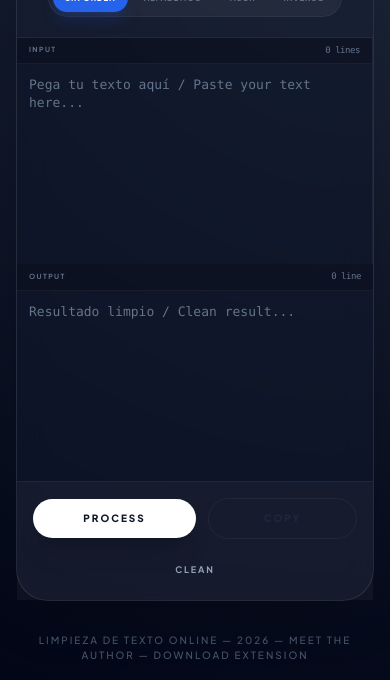
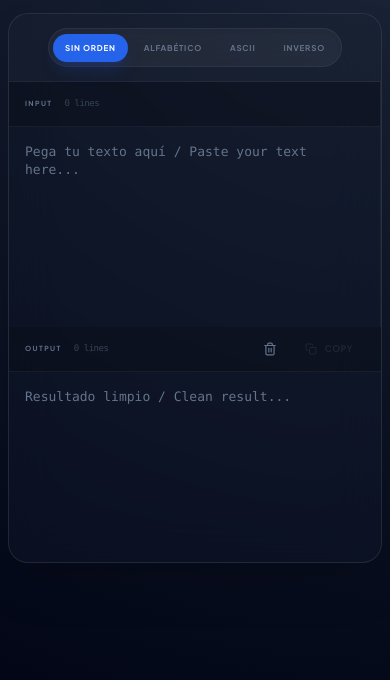
Before and after one commit to EstickSB/Tex-FixClean, an Astro site: page / in a window 390 px wide. Shown: the part 164-844 px from the top of the page. Built offline with nearby package versions, Linux system fonts and the light colour scheme; Astro itself is replaced by a stand-in of ours.

Commit message:
feat: update responsive

```diff
--- a/src/components/App.jsx
+++ b/src/components/App.jsx
@@ -3,7 +3,6 @@ import Header from './Header';
 import SortOptions from './SortOptions';
 import TextInput from './TextInput';
 import TextOutput from './TextOutput';
-import Footer from './Footer';
 import { SortType } from '../types/enums';
 
 const App = () => {
@@ -58,11 +57,10 @@ const App = () => {
     setOutputText(resultLines.join('\n'));
   }, [inputText, sortType]);
 
+  // Real-time processing
   useEffect(() => {
-    if (inputText.trim()) {
-      processText();
-    }
-  }, [sortType]);
+    processText();
+  }, [inputText, sortType, processText]);
 
   const handleReset = () => {
     setInputText('');
@@ -83,67 +81,39 @@ const App = () => {
   };
 
   return (
-    <div className="w-full flex flex-col items-center justify-center min-h-screen p-4 md:p-6 lg:p-10 overflow-y-auto no-scrollbar">
+    <div className="w-full flex flex-col items-center justify-center min-h-[100dvh] p-2 md:p-6 overflow-x-hidden">
       <Header />
 
-      <div className="w-full max-w-5xl glass rounded-[32px] md:rounded-[40px] shadow-2xl flex flex-col min-h-[500px] md:h-[520px] border border-white/10 relative transition-all duration-300">
+      <main className="w-full max-w-5xl glass rounded-[20px] md:rounded-[32px] shadow-2xl flex flex-col min-h-[450px] md:h-[580px] border border-white/10 relative transition-all duration-300 overflow-hidden">
 
-        <div className="flex flex-col items-center bg-white/[0.02] border-b border-white/5 py-5 px-4 gap-4">
-          <p className="hidden md:block text-[9px] text-slate-400 font-bold uppercase tracking-[0.4em] opacity-70 text-center">
-            Limpieza de texto: elimina espacios y líneas duplicadas para un contenido limpio y organizado.
+        <div className="flex flex-col items-center bg-white/[0.02] border-b border-white/5 py-3 px-4 gap-2">
+          <p className="hidden md:block text-[8px] text-slate-400 font-bold uppercase tracking-[0.4em] opacity-60 text-center">
+            Limpieza de texto: elimina espacios y líneas duplicadas.
           </p>
-          <SortOptions selected={sortType} onSelect={setSortType} />
+          <div className="w-full flex justify-center py-0.5">
+            <SortOptions selected={sortType} onSelect={setSortType} />
+          </div>
         </div>
 
         <div className="flex-1 flex flex-col md:flex-row min-h-0 overflow-hidden">
-          <div className="flex-1 min-h-[200px] md:min-h-0">
+          <div className="flex-1 min-h-[220px] md:min-h-0">
             <TextInput
               value={inputText}
               onChange={handleInputChange}
               lineCount={inputLineCount}
             />
           </div>
-          <div className="flex-1 min-h-[200px] md:min-h-0">
+          <div className="flex-1 min-h-[220px] md:min-h-0">
             <TextOutput
               value={outputText}
               lineCount={outputLineCount}
+              onCopy={handleCopy}
+              onReset={handleReset}
+              isCopied={isCopied}
             />
           </div>
         </div>
-
-        <div className="bg-white/[0.04] border-t border-white/5 p-4 md:px-6 flex flex-col sm:flex-row items-center justify-between gap-4">
-          <button
-            onClick={handleReset}
-            className="order-3 sm:order-1 text-[9px] font-bold tracking-[0.2em] uppercase text-slate-400 hover:text-red-400 transition-colors px-4 py-2"
-          >
-            Clean
-          </button>
-
-          <div className="order-2 flex flex-row items-center justify-center gap-3 w-full sm:w-auto">
-            <button
-              onClick={processText}
-              className="flex-1 sm:flex-none px-8 md:px-12 py-3 bg-white text-slate-900 text-[10px] font-extrabold tracking-[0.2em] uppercase rounded-full hover:bg-blue-500 hover:text-white transition-all duration-300 shadow-xl active:scale-95"
-            >
-              Process
-            </button>
-            <button
-              onClick={handleCopy}
-              disabled={!outputText}
-              className={`flex-1 sm:flex-none px-6 md:px-10 py-3 rounded-full text-[10px] font-extrabold tracking-[0.2em] uppercase transition-all duration-300 border ${
-                !outputText
-                  ? 'border-white/5 text-slate-800 cursor-not-allowed'
-                  : isCopied
-                    ? 'border-emerald-500/50 text-emerald-400 bg-emerald-500/10'
-                    : 'border-white/10 text-slate-300 hover:bg-white/10 hover:border-white/20 active:scale-95'
-              }`}
-            >
-              {isCopied ? '¡Copied!' : 'Copy'}
-            </button>
-          </div>
-        </div>
-      </div>
-
-      <Footer />
+      </main>
     </div>
   );
 };
--- a/src/components/Footer.jsx
+++ /dev/null
@@ -1,9 +0,0 @@
-const Footer = () => {
-  return (
-    <footer className="mt-8 text-[10px] text-slate-600 uppercase tracking-[0.2em] font-medium text-center">
-      Limpieza de Texto Online — 2026 — <a className="cursor-pointer" href="https://github.com/EstickSB">Meet the author </a><a href="">— Download extension</a>
-    </footer>
-  );
-};
-
-export default Footer;
--- a/src/components/Header.jsx
+++ b/src/components/Header.jsx
@@ -1,9 +1,10 @@
 const Header = () => {
   return (
-    <div className="flex flex-col items-center mb-6 text-center">
-      <h1 className="text-4xl font-extrabold tracking-tighter text-white">
-       Limpieza de Texto<span className="text-blue-500"> Online</span>
+    <div className="flex flex-col items-center mb-4 md:mb-8 text-center">
+      <h1 className="text-2xl md:text-5xl font-black tracking-tighter text-white drop-shadow-2xl">
+        Tex<span className="text-blue-500">Fix</span>Clean
       </h1>
+      <div className="h-1 w-12 bg-blue-500 rounded-full mt-2 md:mt-4 opacity-50"></div>
     </div>
   );
 };
--- a/src/components/TextInput.jsx
+++ b/src/components/TextInput.jsx
@@ -2,14 +2,15 @@ const TextInput = ({ value, onChange, lineCount }) => {
   return (
     <div className="flex flex-col h-full border-r border-white/5">
 
-      {/* Header más compacto en móvil */}
-      <div className="flex justify-between items-center px-3 md:px-6 py-1.5 md:py-2 border-b border-white/5 bg-black/20">
-        <span className="text-[7px] md:text-[9px] uppercase tracking-[0.2em] text-slate-500 font-bold">
-          Input
-        </span>
-        <span className="text-[9px] md:text-[10px] text-slate-500 font-mono tracking-tighter">
-          {lineCount} lines
-        </span>
+      <div className="h-[45px] md:h-[52px] flex justify-between items-center px-4 md:px-6 border-b border-white/5 bg-black/20">
+        <div className="flex items-center gap-3">
+          <span className="text-[7px] md:text-[9px] uppercase tracking-[0.2em] text-slate-500 font-bold">
+            Input
+          </span>
+          <span className="text-[9px] md:text-[10px] text-slate-500/50 font-mono tracking-tighter">
+            {lineCount} lines
+          </span>
+        </div>
       </div>
 
       <textarea
@@ -28,11 +29,11 @@ const TextInput = ({ value, onChange, lineCount }) => {
           placeholder:text-slate-500
           no-scrollbar
 
-          p-3
+          p-4
           text-[13px]
           leading-snug
 
-          md:p-6
+          md:p-8
           md:text-sm
           md:leading-relaxed
         "
--- a/src/components/TextOutput.jsx
+++ b/src/components/TextOutput.jsx
@@ -1,14 +1,55 @@
-const TextOutput = ({ value, lineCount }) => {
+const TextOutput = ({ value, lineCount, onCopy, onReset, isCopied }) => {
   return (
     <div className="flex flex-col h-full bg-white/[0.005]">
 
-      <div className="flex justify-between items-center px-3 md:px-6 py-1.5 md:py-2 border-b border-white/5 bg-black/20">
-        <span className="text-[7px] md:text-[9px] uppercase tracking-[0.2em] text-slate-500 font-bold">
-          Output
-        </span>
-        <span className="text-[9px] md:text-[10px] text-slate-500 font-mono tracking-tighter">
-          {lineCount} line
-        </span>
+      <div className="h-[45px] md:h-[52px] flex justify-between items-center px-4 md:px-6 border-b border-white/5 bg-black/20">
+        <div className="flex items-center gap-3">
+          <span className="text-[7px] md:text-[9px] uppercase tracking-[0.2em] text-slate-500 font-bold">
+            Output
+          </span>
+          <span className="text-[9px] md:text-[10px] text-slate-500/50 font-mono tracking-tighter">
+            {lineCount} lines
+          </span>
+        </div>
+
+        <div className="flex items-center gap-2">
+          <button
+            onClick={onReset}
+            title="Limpiar todo"
+            className="p-2 text-slate-500 hover:text-red-400 hover:bg-red-400/10 rounded-lg transition-all duration-200"
+          >
+            <svg width="14" height="14" viewBox="0 0 24 24" fill="none" stroke="currentColor" strokeWidth="2" strokeLinecap="round" strokeLinejoin="round">
+              <polyline points="3 6 5 6 21 6"></polyline>
+              <path d="M19 6v14a2 2 0 0 1-2 2H7a2 2 0 0 1-2-2V6m3 0V4a2 2 0 0 1 2-2h4a2 2 0 0 1 2 2v2"></path>
+              <line x1="10" y1="11" x2="10" y2="17"></line>
+              <line x1="14" y1="11" x2="14" y2="17"></line>
+            </svg>
+          </button>
+
+          <button
+            onClick={onCopy}
+            disabled={!value}
+            title={isCopied ? "¡Copiado!" : "Copiar"}
+            className={`flex items-center gap-2 px-3 py-1.5 rounded-lg text-[9px] font-bold uppercase tracking-wider transition-all duration-200 ${!value
+              ? 'opacity-30 cursor-not-allowed text-slate-600'
+              : isCopied
+                ? 'bg-emerald-500/10 text-emerald-400 border border-emerald-500/20'
+                : 'bg-white/5 text-slate-300 border border-white/10 hover:bg-white/10 hover:border-white/20'
+              }`}
+          >
+            {isCopied ? (
+              <svg width="12" height="12" viewBox="0 0 24 24" fill="none" stroke="currentColor" strokeWidth="3" strokeLinecap="round" strokeLinejoin="round">
+                <polyline points="20 6 9 17 4 12"></polyline>
+              </svg>
+            ) : (
+              <svg width="12" height="12" viewBox="0 0 24 24" fill="none" stroke="currentColor" strokeWidth="2" strokeLinecap="round" strokeLinejoin="round">
+                <rect x="9" y="9" width="13" height="13" rx="2" ry="2"></rect>
+                <path d="M5 15H4a2 2 0 0 1-2-2V4a2 2 0 0 1 2-2h9a2 2 0 0 1 2 2v1"></path>
+              </svg>
+            )}
+            {isCopied ? '¡Copied!' : 'Copy'}
+          </button>
+        </div>
       </div>
 
       <textarea
@@ -26,11 +67,11 @@ const TextOutput = ({ value, lineCount }) => {
           placeholder:text-slate-500
           no-scrollbar
 
-          p-3
+          p-4
           text-[13px]
           leading-snug
 
-          md:p-6
+          md:p-8
           md:text-sm
           md:leading-relaxed
         "
--- a/src/layouts/Layout.astro
+++ b/src/layouts/Layout.astro
@@ -59,34 +59,24 @@ import "../styles/global.css";
 
     <!-- Global styles -->
     <style is:global>
-      html {
-        min-width: 320px; /* Base for true mobile */
-      }
-
-      /* For Chrome Extension and larger screens, ensure it's wide enough */
-      @media (min-width: 480px) {
-        html {
-          min-width: 600px;
-        }
-      }
-
-      @media (min-width: 1024px) {
-        html {
-          min-width: 850px;
-        }
+      html, body {
+        margin: 0;
+        padding: 0;
+        width: 100%;
+        overflow-x: hidden;
       }
 
       body {
         font-family: "Plus Jakarta Sans", sans-serif;
         background: radial-gradient(circle at top right, #1e293b 0%, #020617 100%);
-        overflow-x: hidden;
-        min-width: 100%;
+        min-height: 100vh;
+        min-height: 100dvh;
       }
 
       .glass {
-        background: rgba(15, 23, 42, 0.6);
-        backdrop-filter: blur(16px);
-        -webkit-backdrop-filter: blur(16px);
+        background: rgba(15, 23, 42, 0.4);
+        backdrop-filter: blur(24px);
+        -webkit-backdrop-filter: blur(24px);
       }
 
       .no-scrollbar::-webkit-scrollbar {
@@ -99,7 +89,7 @@ import "../styles/global.css";
       }
 
       ::selection {
-        background: rgba(59, 130, 246, 0.3);
+        background: rgba(59, 130, 246, 0.4);
         color: #fff;
       }
     </style>
```
Also changed, not shown: 2 other files.
